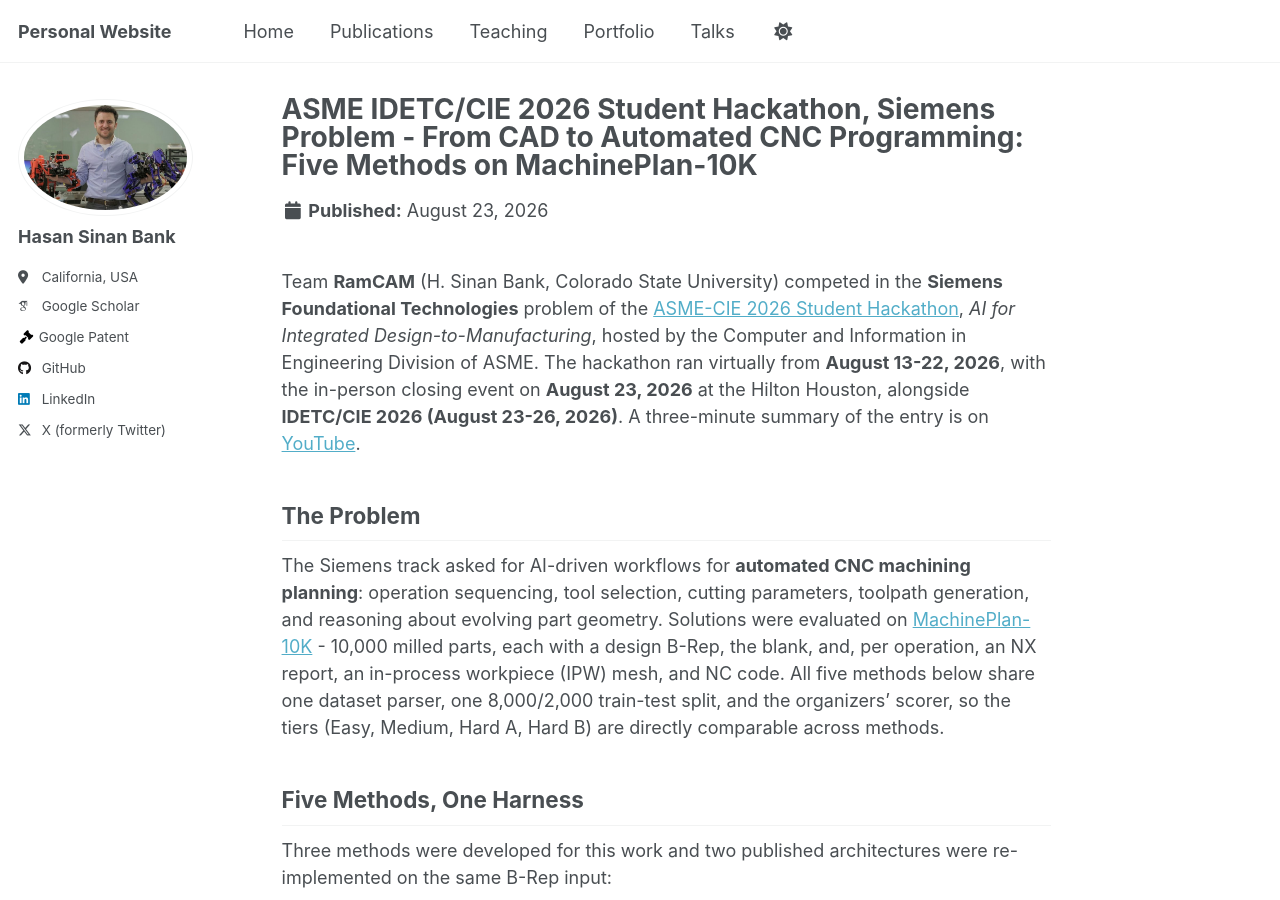
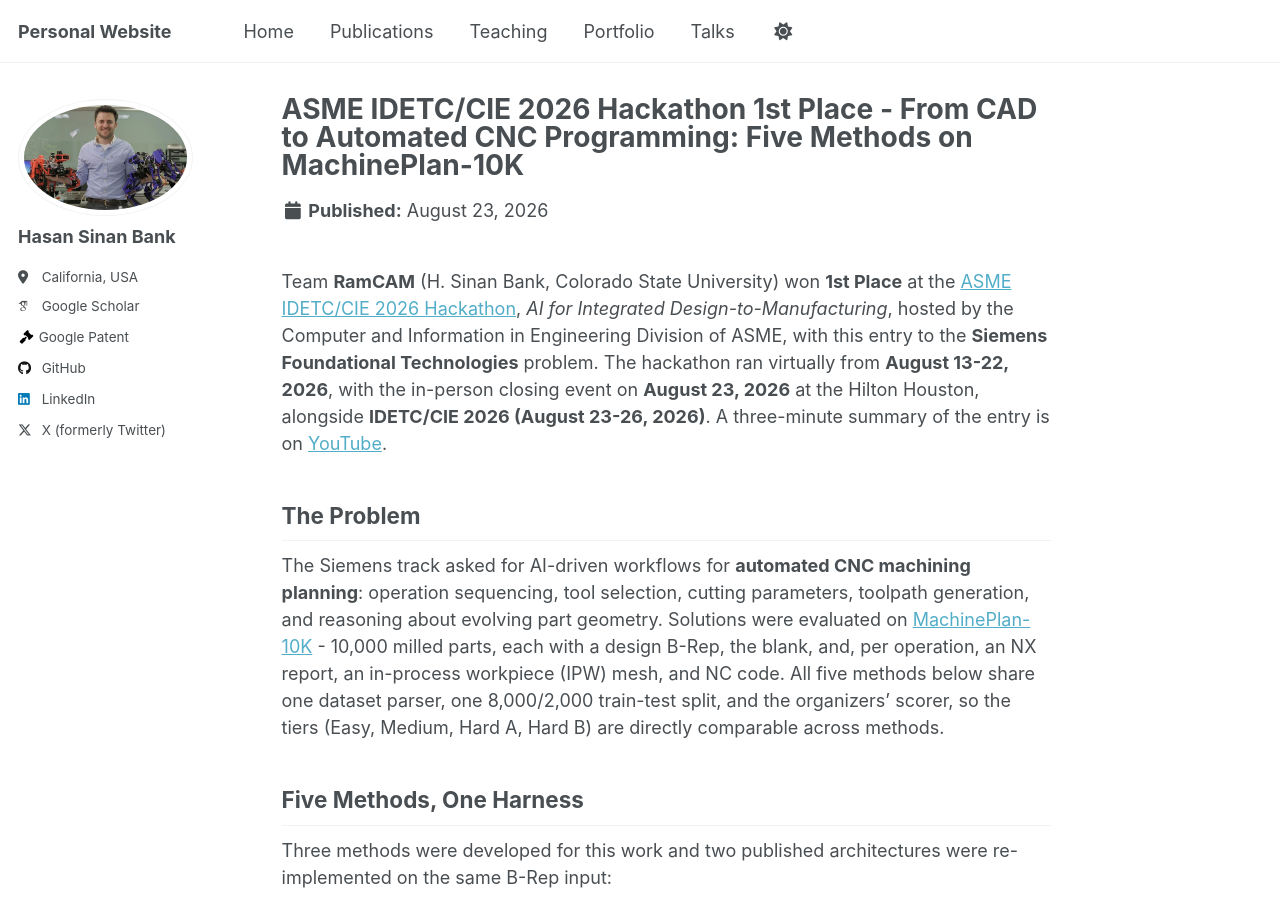
Before and after one commit to bankh/bankh.github.io, a Jekyll site: the page built from _portfolio/portfolio-2026-asme-cie-hackathon-ramcam.md, in a window 1280 px wide and 900 px high. Built offline with Jekyll 4.4.1, drawn with Linux system fonts in a browser that asks for light colours; some web fonts are replaced; a script that is not in the unit is left out; comment, search, counter and statistics services are not loaded.

Commit message:
Update: \ Corrected entry

```diff
--- a/_portfolio/portfolio-2026-asme-cie-hackathon-ramcam.md
+++ b/_portfolio/portfolio-2026-asme-cie-hackathon-ramcam.md
@@ -1,5 +1,5 @@
 ---
-title: "ASME IDETC/CIE 2026 Student Hackathon, Siemens Problem - From CAD to Automated CNC Programming: Five Methods on MachinePlan-10K"
+title: "ASME IDETC/CIE 2026 Hackathon 1st Place - From CAD to Automated CNC Programming: Five Methods on MachinePlan-10K"
 excerpt: "Team RamCAM's entry to the Siemens Foundational Technologies problem: five methods that go from a design B-Rep to a machining program - three developed for this work (MixMash, a diffusion-based method, and CAMCorrector) and two re-implemented from the literature (DeepMS, MP-GFormer) - plus a generator for a new dataset of end-to-end 2.5-axis and 5-axis (2.5+2) CAM programs and two software stacks for inspecting the data and the pipeline"
 advisor: ""
 video: "https://youtu.be/afMHvAYO5ms"
@@ -19,7 +19,7 @@
 keyword: "Artificial Intelligence, Advanced Manufacturing, CAD/CAM"
 ---
 
-Team **RamCAM** (H. Sinan Bank, Colorado State University) competed in the **Siemens Foundational Technologies** problem of the [ASME-CIE 2026 Student Hackathon](https://event.asme.org/IDETC-CIE), *AI for Integrated Design-to-Manufacturing*, hosted by the Computer and Information in Engineering Division of ASME. The hackathon ran virtually from **August 13-22, 2026**, with the in-person closing event on **August 23, 2026** at the Hilton Houston, alongside **IDETC/CIE 2026 (August 23-26, 2026)**. A three-minute summary of the entry is on [YouTube](https://youtu.be/afMHvAYO5ms).
+Team **RamCAM** (H. Sinan Bank, Colorado State University) won **1st Place** at the [ASME IDETC/CIE 2026 Hackathon](https://event.asme.org/IDETC-CIE), *AI for Integrated Design-to-Manufacturing*, hosted by the Computer and Information in Engineering Division of ASME, with this entry to the **Siemens Foundational Technologies** problem. The hackathon ran virtually from **August 13-22, 2026**, with the in-person closing event on **August 23, 2026** at the Hilton Houston, alongside **IDETC/CIE 2026 (August 23-26, 2026)**. A three-minute summary of the entry is on [YouTube](https://youtu.be/afMHvAYO5ms).
 
 ## The Problem
 
```
